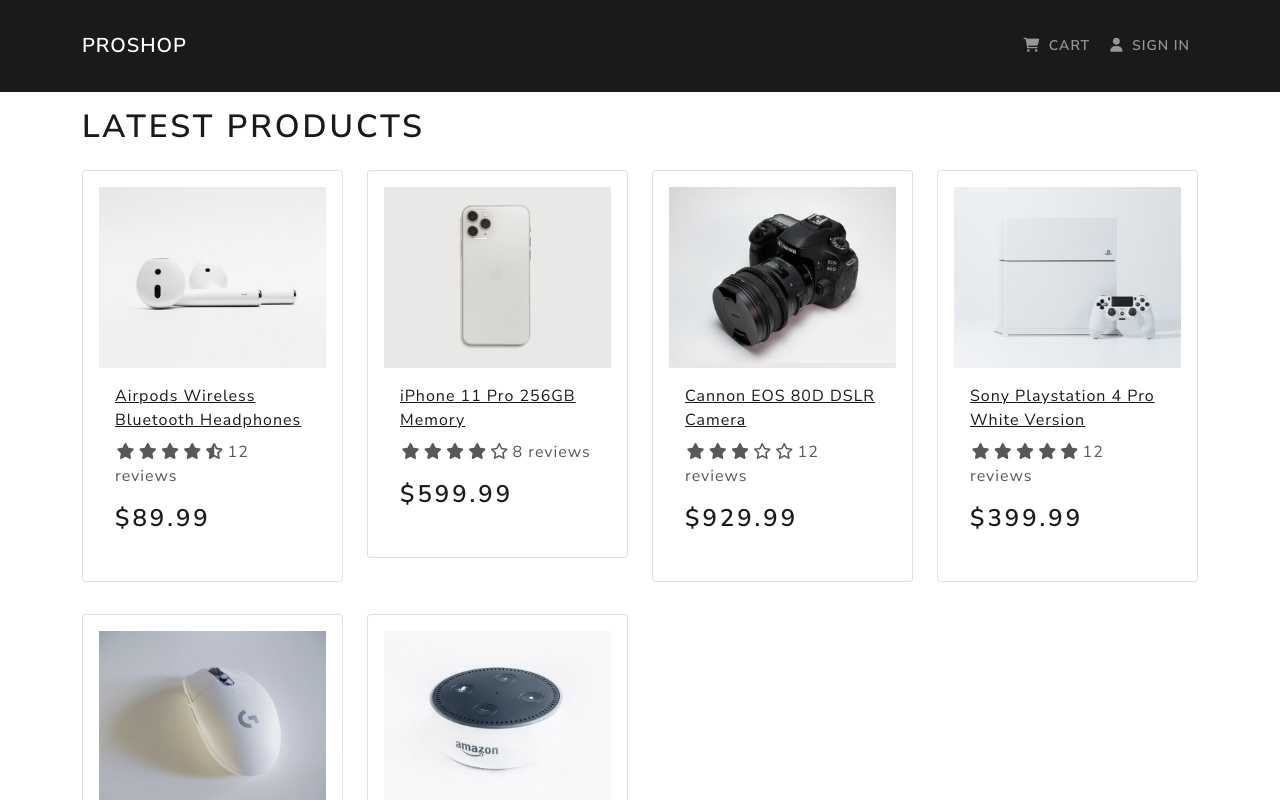
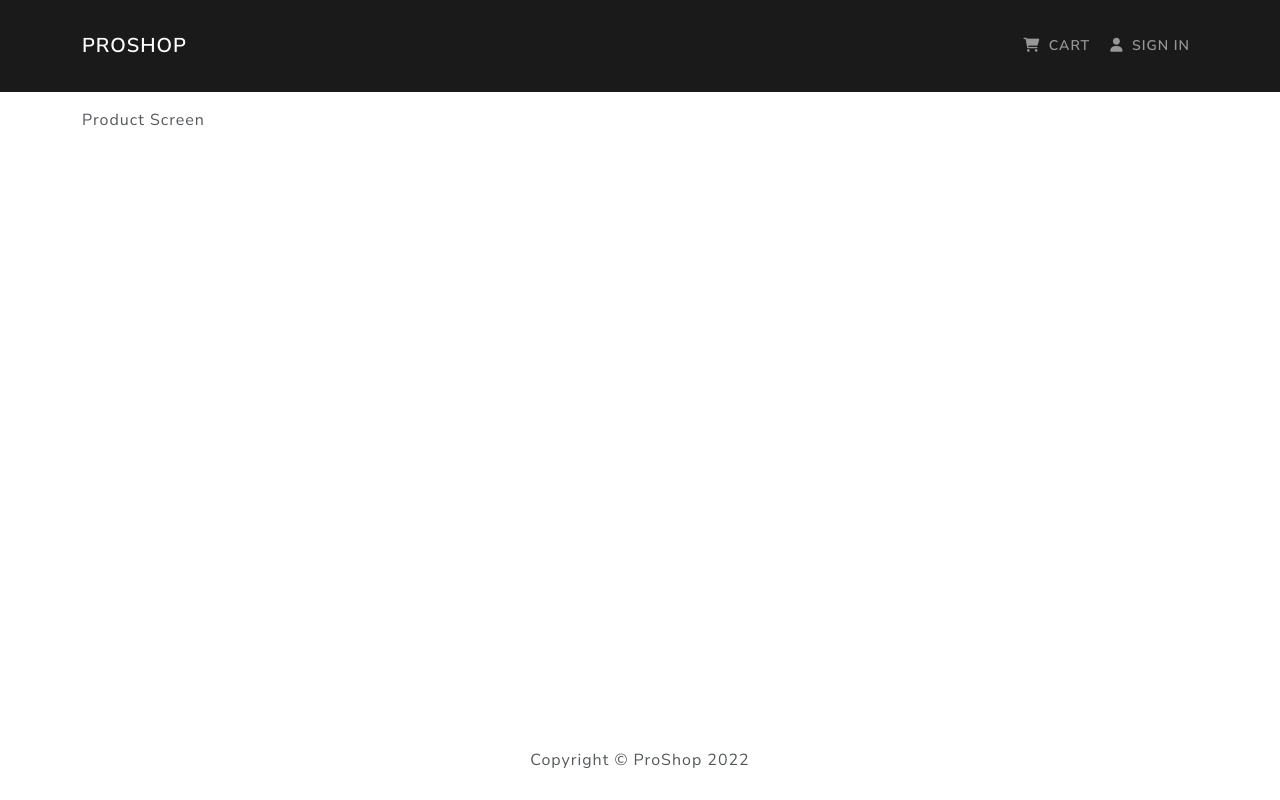
Before and after one commit to avoitishin/ProShop, a React (Create React App) app in the folder frontend/: page /product/1 in a window 1280 px wide. Shown: the top 800 px of the page. Built offline with nearby package versions, Linux system fonts and the light colour scheme.

Commit message:
Implemented React Router

```diff
--- a/frontend/package.json
+++ b/frontend/package.json
@@ -9,6 +9,8 @@
     "react": "^18.1.0",
     "react-bootstrap": "^2.4.0",
     "react-dom": "^18.1.0",
+    "react-router-bootstrap": "^0.26.1",
+    "react-router-dom": "^6.3.0",
     "react-scripts": "5.0.1",
     "web-vitals": "^2.1.4"
   },
--- a/frontend/src/App.js
+++ b/frontend/src/App.js
@@ -1,7 +1,9 @@
-import { Container } from 'react-bootstrap';
+import { Routes, Route } from 'react-router-dom';
+import { Container, Form } from 'react-bootstrap';
 import Footer from './components/Footer';
 import Header from './components/Header';
 import HomeScreen from './screens/HomeScreen';
+import ProductScreen from './screens/ProductScreen';
 
 const App = () => {
   return (
@@ -9,7 +11,10 @@
       <Header />
       <main className='py-3'>
         <Container>
-          <HomeScreen />
+          <Routes>
+            <Route path='/' element={<HomeScreen />} exact />
+            <Route path='/product/:id' element={<ProductScreen />} />
+          </Routes>
         </Container>
       </main>
       <Footer />
--- a/frontend/src/components/Header.js
+++ b/frontend/src/components/Header.js
@@ -1,21 +1,28 @@
 import React from 'react';
 import { Container, Nav, Navbar } from 'react-bootstrap';
+import { LinkContainer } from 'react-router-bootstrap';
 
 const Header = () => {
   return (
     <header>
       <Navbar bg='primary' variant='dark' expand='lg' collapseOnSelect>
         <Container>
-          <Navbar.Brand href='/'>PROSHOP</Navbar.Brand>
+          <LinkContainer to='/'>
+            <Navbar.Brand>Proshop</Navbar.Brand>
+          </LinkContainer>
           <Navbar.Toggle aria-controls='basic-navbar-nav' />
           <Navbar.Collapse id='basic-navbar-nav'>
             <Nav className='ms-auto'>
-              <Nav.Link href='/cart'>
-                <i className='fas fa-shopping-cart px-1'></i> Cart
-              </Nav.Link>
-              <Nav.Link href='/login'>
-                <i className='fas fa-user px-1'></i> Sign In
-              </Nav.Link>
+              <LinkContainer to='/cart'>
+                <Nav.Link>
+                  <i className='fas fa-shopping-cart px-1'></i> Cart
+                </Nav.Link>
+              </LinkContainer>
+              <LinkContainer to='/login'>
+                <Nav.Link>
+                  <i className='fas fa-user px-1'></i> Sign In
+                </Nav.Link>
+              </LinkContainer>
             </Nav>
           </Navbar.Collapse>
         </Container>
--- a/frontend/src/components/Product.js
+++ b/frontend/src/components/Product.js
@@ -1,19 +1,20 @@
 import React from 'react';
+import { Link } from 'react-router-dom';
 import { Card } from 'react-bootstrap';
 import Rating from './Rating';
 
 const Product = ({ product }) => {
   return (
     <Card className='my-3 p-3 rounded'>
-      <a href={`/product/${product._id}`}>
+      <Link to={`/product/${product._id}`}>
         <Card.Img src={product.image} variant='top' />
-      </a>
+      </Link>
       <Card.Body>
-        <a href={`/product/${product._id}`}>
+        <Link to={`/product/${product._id}`}>
           <Card.Title as='div'>
             <strong>{product.name}</strong>
           </Card.Title>
-        </a>
+        </Link>
         <Card.Text as='div'>
           <Rating
             value={product.rating}
--- a/frontend/src/index.js
+++ b/frontend/src/index.js
@@ -1,4 +1,5 @@
 import React from 'react';
+import { BrowserRouter } from 'react-router-dom';
 import ReactDOM from 'react-dom/client';
 import './bootstrap.min.css';
 import './index.css';
@@ -8,7 +9,9 @@
 const root = ReactDOM.createRoot(document.getElementById('root'));
 root.render(
   <React.StrictMode>
-    <App />
+    <BrowserRouter>
+      <App />
+    </BrowserRouter>
   </React.StrictMode>
 );
 
--- /dev/null
+++ b/frontend/src/screens/ProductScreen.js
@@ -0,0 +1,7 @@
+import React from 'react';
+
+const ProductScreen = () => {
+  return <div>Product Screen</div>;
+};
+
+export default ProductScreen;
```
Also changed, not shown: 1 other file (tests, documents, lock files or other folders).
